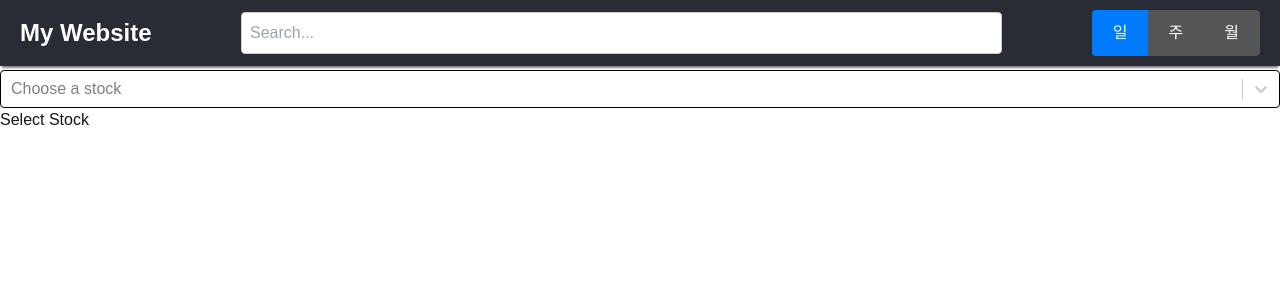
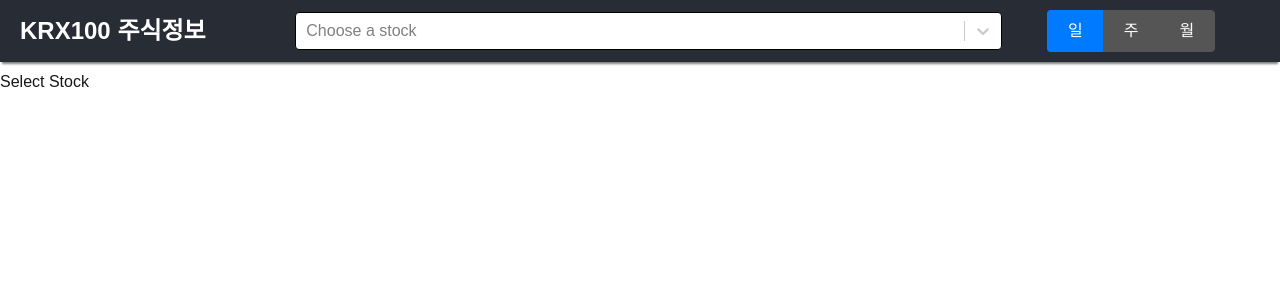
Before and after one commit to nohvenell2/stock_next_kis, a Next.js app: page / in a window 1280 px wide. Shown: the top 300 px of the page. Built offline with nearby package versions, Linux system fonts and the light colour scheme.

Commit message:
탑바 추가

```diff
--- a/app/page.js
+++ b/app/page.js
@@ -2,25 +2,19 @@
 'use client'
 import { useState, useEffect } from "react";
 import HighChart from "@/components/HighChart";
-import StockSelector from "@/components/StockSelector";
 import TopBar from "@/components/TopBar";
 
 const Home = () => {
   //STATE - Selected Stock
   const [stock,setStock] = useState('');
-  const handleStock = (s) =>{
-    setStock(s)
-  }
+  const handleStock = (s) => setStock(s)
+  const [period,setPeriod] = useState('D');
+  const handlePeriod = (p) => setPeriod(p)
   return (
     <div>
-      <TopBar/>
-      <div style={{ marginTop:'70px'}}>
-      <StockSelector
-        onSelect={handleStock}
-      />
-      </div>
-      <div className='w-9/12'>
-        <HighChart stockCode={stock}/>
+      <TopBar onChangeStock={handleStock} onChangePeriod={handlePeriod}/>
+      <div className='w-9/12' style={{marginTop:'70px'}}>
+        <HighChart stockCode={stock} period={period}/>
       </div>
     </div>
   );
--- a/components/HighChart.jsx
+++ b/components/HighChart.jsx
@@ -4,19 +4,19 @@ import Highcharts from 'highcharts/highstock';
 import { useEffect,useState } from 'react';
 const HighchartsReact = dynamic(() => import('highcharts-react-official').then(mod => mod.default), { ssr: false });
 
-const HighChart = ({stockCode}) => {
+const HighChart = ({stockCode,period}) => {
   //data fetching
   const [data,setData] = useState([]);
   useEffect(()=>{
     const main = async()=>{
       if (!stockCode) return
-      const fetchData = await fetch(`/api/stock-price?code=${stockCode}`)
+      const fetchData = await fetch(`/api/stock-price?code=${stockCode}&period=${period}`)
       const jsonData = await fetchData.json()
       setData(jsonData[1])
     }
     main()
   }
-  ,[stockCode])
+  ,[stockCode,period])
 
   const options = {
     chart:{
@@ -38,10 +38,9 @@ const HighChart = ({stockCode}) => {
     */
     xAxis: {
       type: 'datetime',
-      //minrange: 30 * 24 * 3600 * 1000,
     },
     yAxis: {
-      offset:50
+      offset:30
     },
     series: [{
       type: 'candlestick',
--- a/components/StockSelector.jsx
+++ b/components/StockSelector.jsx
@@ -30,6 +30,7 @@ const StockSelector = ({ onSelect }) => {
 const customStyles = {
     control: (base) => ({
         ...base,
+        width:'100%',
         backgroundColor: 'white',
         borderColor: 'black',
         '&:hover': { borderColor: 'lightblue' },
--- a/components/TopBar.css
+++ b/components/TopBar.css
@@ -25,18 +25,14 @@
 	display: flex;
 	justify-content: center;
 }
-
-.search input {
-	width: 100%;
-	padding: 8px;
-	border-radius: 4px;
-	border: 1px solid #ccc;
+.stock-selector-wrapper {
+    width: 100%; /* 부모 요소의 전체 너비를 차지하도록 설정 */
+	max-width: 800px;
 }
-
 .buttons {
 	flex-grow: 1;
 	display: flex;
-	justify-content: flex-end;
+	justify-content: center;
 }
 
 /* 버튼 스타일 */
@@ -44,7 +40,7 @@
 	background-color: #555;
 	color: white;
 	border: 1px solid #555; /* 버튼 간 경계를 없애기 위해 동일한 border 색상 */
-	padding: 10px 20px;
+	padding: 8px 20px;
 	border-radius: 0;
 	cursor: pointer;
 	transition: background-color 0.3s ease;
--- a/components/TopBar.jsx
+++ b/components/TopBar.jsx
@@ -1,21 +1,24 @@
 import React, { useState } from 'react';
 import StockSelector from './StockSelector';
 import './TopBar.css';
-const TopBar = () => {
+const period_label = {'일':'D','주':'W','월':'M'}
+const TopBar = ({onChangeStock,onChangePeriod}) => {
 	const [selectedButton, setSelectedButton] = useState('일');
-
 	const handleButtonClick = (buttonName) => {
 		setSelectedButton(buttonName);
+		onChangePeriod(period_label[buttonName]);
 	};
 
 	return (
 		<div className="top-bar">
 			<div className="title">
-				My Website
+				KRX100 주식정보
 			</div>
 
 			<div className="search">
-				<input type="text" placeholder="Search..." />
+				<div className="stock-selector-wrapper">
+                    <StockSelector onSelect={onChangeStock}/>
+                </div>
 			</div>
 
 			<div className="buttons">
```
